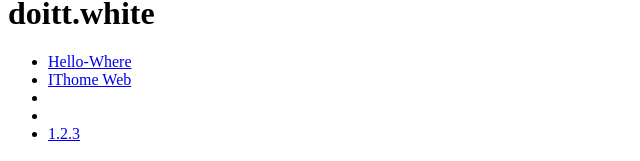
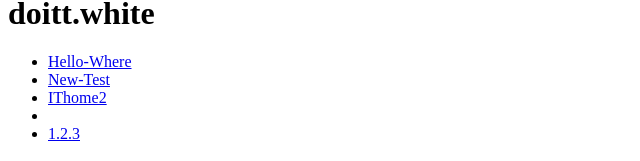
Before and after one commit to ymjoz/sideproj1, a Nuxt app in the folder image/frontend/: page / in a window 1280 px wide. Shown: the part 198-359 px from the top of the page, without its empty margins (0-640 px from the left). Built offline with nearby package versions, Linux system fonts and the light colour scheme.

Commit message:
chore:modify some stuff

```diff
--- a/image/frontend/pages/index.vue
+++ b/image/frontend/pages/index.vue
@@ -5,9 +5,11 @@
       <NuxtLink to="/hello/where">Hello-Where</NuxtLink>
     </li>
     <li>
-      <NuxtLink to="https://www.ihtome.com.tw/">IThome Web</NuxtLink>
+      <NuxtLink to="/white/newtest">New-Test</NuxtLink>
     </li>
-    <li></li>
+    <li>
+      <a href="https://www.ithome.com.tw/" target="_blank" rel="noopener noreferrer">IThome2</a>
+    </li>
     <li></li>
     <li>
       <NuxtLink to="/hello/where">1.2.3</NuxtLink>
--- /dev/null
+++ b/image/frontend/pages/white/newtest.vue
@@ -0,0 +1,18 @@
+<template>
+  <div>
+    <p>{{ test_white }}</p>
+  </div>
+</template>
+
+<script>
+  export default {
+    name: 'newtestVue',
+    data() {
+      return {
+        test_white: 'doitt.white'
+      }
+    }
+  }
+</script>
+
+<style lang="scss" scoped></style>
```
Also changed, not shown: 1 other file (tests, documents, lock files or other folders).
